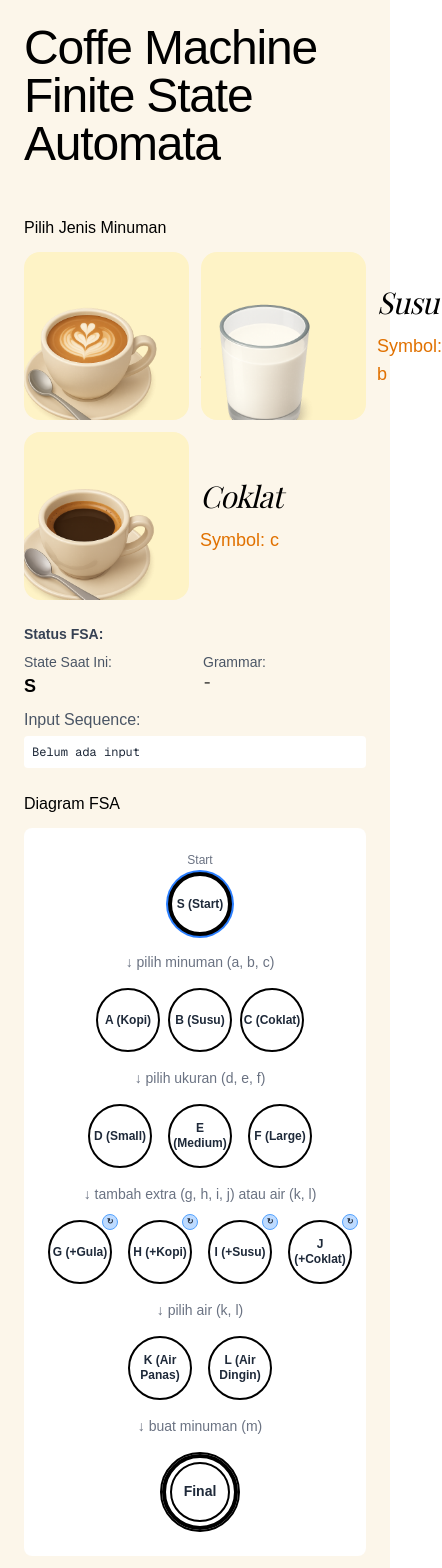
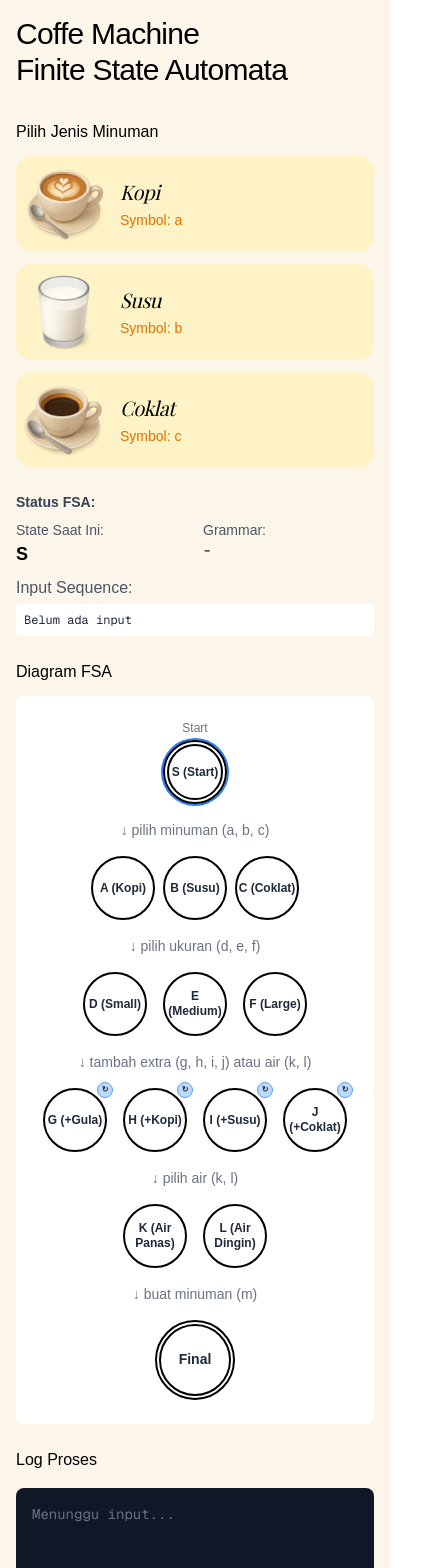
Before and after one commit to rianmubarok/coffe-fsa-simulator, a Next.js app: page / in a window 390 px wide. Shown: the top 1568 px of the page, 442 px wide, since content can reach past the window. Built offline with nearby package versions, Linux system fonts and the light colour scheme; a web font is replaced by a local one.

Commit message:
fix: update interface

```diff
--- a/src/components/Selection/DrinkSelection.tsx
+++ b/src/components/Selection/DrinkSelection.tsx
@@ -31,27 +31,27 @@ export const DrinkSelection: React.FC<DrinkSelectionProps> = ({
   return (
     <div className="mb-6">
       <h3 className="text-black mb-3">Pilih Jenis Minuman</h3>
-      <div className="grid grid-cols-2 gap-3 mb-4">
+      <div className="grid grid-cols-1 sm:grid-cols-2 gap-3 mb-4">
         {drinks.map((drink) => (
           <button
             key={drink.id}
             onClick={() => onSelect(drink)}
             className="bg-amber-100 hover:bg-amber-200 rounded-2xl transition-all text-left cursor-pointer flex items-center gap-2 group pr-4"
           >
-            <div className="w-42 h-42 relative flex-shrink-0 overflow-hidden">
+            <div className="w-24 h-24 sm:w-32 sm:h-32 relative flex-shrink-0 overflow-hidden">
               <Image
                 src={getDrinkImage(drink.name)}
                 alt={drink.name}
                 fill
-                className="object-contain transition-all duration-300 translate-y-8 -translate-x-5 transform group-hover:translate-y-2"
+                className="object-contain transition-all duration-300 transform sm:group-hover:-translate-y-2"
               />
             </div>
 
             <div>
-              <div className="text-black text-3xl tracking-tight font-playfair italic">
+              <div className="text-black text-xl sm:text-3xl tracking-tight font-playfair italic">
                 {drink.name}
               </div>
-              <div className="mt-3 text-lg text-amber-600">
+              <div className="mt-1 sm:mt-3 text-sm sm:text-lg text-amber-600">
                 Symbol: {drink.symbol}
               </div>
             </div>
--- a/src/components/Selection/ExtraSelection.tsx
+++ b/src/components/Selection/ExtraSelection.tsx
@@ -34,7 +34,7 @@ export const ExtraSelection: React.FC<ExtraSelectionProps> = ({
   return (
     <div className="mb-6">
       <h3 className="text-black mb-3">Tambahan Extra (Opsional - Max 3)</h3>
-      <div className="grid grid-cols-2 gap-3 mb-4">
+      <div className="grid grid-cols-1 sm:grid-cols-2 gap-3 mb-4">
         {extraOptions.map((extra) => (
           <button
             key={extra.id}
@@ -42,20 +42,20 @@ export const ExtraSelection: React.FC<ExtraSelectionProps> = ({
             disabled={extras.length >= 3}
             className="bg-amber-100 hover:bg-amber-200 disabled:bg-gray-200 disabled:cursor-not-allowed rounded-2xl transition-all text-left cursor-pointer flex items-center gap-2 group pr-4"
           >
-            <div className="w-42 h-42 relative flex-shrink-0 overflow-hidden">
+            <div className="w-24 h-24 sm:w-32 sm:h-32 relative flex-shrink-0 overflow-hidden">
               <Image
                 src={getExtraImage(extra.name)}
                 alt={extra.name}
                 fill
-                className="object-contain transition-all duration-300 translate-y-8 -translate-x-5 transform group-hover:translate-y-2"
+                className="object-contain transition-all duration-300 transform sm:group-hover:-translate-y-2"
               />
             </div>
 
             <div>
-              <div className="text-black text-3xl tracking-tight font-playfair italic">
+              <div className="text-black text-xl sm:text-3xl tracking-tight font-playfair italic">
                 {extra.name}
               </div>
-              <div className="mt-3 text-lg text-amber-600">
+              <div className="mt-1 sm:mt-3 text-sm sm:text-lg text-amber-600">
                 Symbol: {extra.symbol}
               </div>
             </div>
@@ -68,7 +68,7 @@ export const ExtraSelection: React.FC<ExtraSelectionProps> = ({
 
       <div className="mb-4">
         <h3 className="text-black mb-3">Pilih Air</h3>
-        <div className="grid grid-cols-2 gap-3">
+        <div className="grid grid-cols-1 sm:grid-cols-2 gap-3">
           <button
             onClick={() => onWaterSelect('k')}
             disabled={isProcessing}
--- a/src/components/Selection/SizeSelection.tsx
+++ b/src/components/Selection/SizeSelection.tsx
@@ -25,29 +25,29 @@ export const SizeSelection: React.FC<SizeSelectionProps> = ({
   return (
     <div className="mb-6">
       <h3 className="text-black mb-3">Pilih Ukuran Gelas</h3>
-      <div className="grid grid-cols-2 gap-3 mb-4">
+      <div className="grid grid-cols-1 sm:grid-cols-2 gap-3 mb-4">
         {sizes.map((size) => (
           <button
             key={size.id}
             onClick={() => onSelect(size)}
             className="bg-amber-100 hover:bg-amber-200 rounded-2xl transition-all text-left cursor-pointer flex items-center gap-2 group pr-4"
           >
-            <div className="w-42 h-42 relative flex-shrink-0 overflow-hidden">
+            <div className="w-24 h-24 sm:w-32 sm:h-32 relative flex-shrink-0 overflow-hidden">
               <Image
                 src="/img/gelas.png"
                 alt={size.name}
                 fill
-                className={`object-contain transition-all duration-300 translate-y-8 -translate-x-5 transform group-hover:translate-y-2 ${getSizeScale(
+                className={`object-contain transition-all duration-300 transform sm:group-hover:-translate-y-2 ${getSizeScale(
                   size.name
                 )}`}
               />
             </div>
 
             <div>
-              <div className="text-black text-3xl tracking-tight font-playfair italic">
+              <div className="text-black text-xl sm:text-3xl tracking-tight font-playfair italic">
                 {size.name}
               </div>
-              <div className="mt-3 text-lg text-amber-600">
+              <div className="mt-1 sm:mt-3 text-sm sm:text-lg text-amber-600">
                 Symbol: {size.symbol}
               </div>
             </div>
--- a/src/components/Visualization/DoneState.tsx
+++ b/src/components/Visualization/DoneState.tsx
@@ -33,10 +33,9 @@ export const DoneState: React.FC<DoneStateProps> = ({
       <h3 className="text-3xl text-black mb-4 font-playfair italic">
         Minuman Selesai!
       </h3>
-      <p className="text-gray-700 mb-4 text-xl font-semibold">
-        {finalDrinkName || `${selectedDrink?.name} ${selectedSize?.name}`}
+      <p className="text-gray-700 mb-4 text-xl">
+        {finalDrinkName || `${selectedDrink?.name} - Gelas ${selectedSize?.name}`}
       </p>
-      <p className="text-gray-600 text-sm">Siap dinikmati! 🎉</p>
       <button
         onClick={onReset}
         className="w-full p-3 bg-amber-100 hover:bg-amber-200 text-amber-800 rounded-lg transition-all transform flex items-center justify-center gap-2 font-semibold cursor-pointer"
--- a/src/components/Visualization/FSADiagram.tsx
+++ b/src/components/Visualization/FSADiagram.tsx
@@ -61,9 +61,11 @@ export const FSADiagram: React.FC<FSADiagramProps> = ({ currentState }) => {
               className={`w-16 h-16 rounded-full ${getStateStyle(
                 "S",
                 currentState
-              )} flex flex-col items-center justify-center font-bold text-xs transition-all duration-300`}
+              )} !border-none flex flex-col items-center justify-center font-bold text-xs transition-all duration-300 relative`}
             >
-              <div className="text-center leading-tight">
+              <div className="absolute inset-0 rounded-full border-2 border-black"></div>
+              <div className="absolute inset-1 rounded-full border-2 border-black"></div>
+              <div className="text-center leading-tight relative z-10">
                 {stateLabels["S"]}
               </div>
             </div>
@@ -158,10 +160,10 @@ export const FSADiagram: React.FC<FSADiagramProps> = ({ currentState }) => {
             className={`w-20 h-20 rounded-full ${getStateStyle(
               "Final",
               currentState
-            )} flex flex-col items-center justify-center font-bold text-sm transition-all duration-300 relative`}
+            )} !border-none flex flex-col items-center justify-center font-bold text-sm transition-all duration-300 relative`}
           >
-            <div className="absolute inset-0 rounded-full border-4 border-black"></div>
-            <div className="absolute inset-2 rounded-full border-2 border-black"></div>
+            <div className="absolute inset-0 rounded-full border-2 border-black"></div>
+            <div className="absolute inset-1 rounded-full border-2 border-black"></div>
             <div className="relative z-10 text-center leading-tight">
               {stateLabels["Final"]}
             </div>
--- a/src/components/hooks/useCoffeeMachine.ts
+++ b/src/components/hooks/useCoffeeMachine.ts
@@ -93,7 +93,7 @@ const generateDrinkName = (
 
   // Tambahkan ukuran
   const sizeName = size.name;
-  drinkName += ` ${sizeName}`;
+  drinkName += ` - Gelas ${sizeName}`;
 
   return drinkName;
 };
@@ -231,8 +231,7 @@ export const useCoffeeMachine = () => {
         `[FSA] State: ${prevState} → ${nextState} (self-loop ↻, input: ${input})`
       );
       addLog(
-        `✓ Menambahkan extra: ${extra.name} (${
-          extras.length + 1
+        `✓ Menambahkan extra: ${extra.name} (${extras.length + 1
         }/3) - Loop di state ${nextState}`
       );
     } else {
@@ -269,7 +268,7 @@ export const useCoffeeMachine = () => {
       selectedSize
     );
     if (tempName) {
-      addLog(`📝 Komposisi: ${tempName}`);
+      addLog(`Komposisi: ${tempName}`);
     }
 
     setStep("confirmation");
@@ -307,12 +306,12 @@ export const useCoffeeMachine = () => {
     );
     setFinalDrinkName(drinkName);
 
-    addLog("⚙️ Memproses minuman...");
+    addLog("Memproses minuman...");
 
     await new Promise((resolve) => setTimeout(resolve, 1000));
 
     addLog(`✓ Minuman selesai dibuat!`);
-    addLog(`🎉 ${drinkName}`);
+    addLog(`${drinkName}`);
     addLog("--- SELAMAT MENIKMATI ---");
     setIsProcessing(false);
     setStep("done");
@@ -322,7 +321,7 @@ export const useCoffeeMachine = () => {
     // Final state tidak bisa reset dengan input 0 (tidak ada transisi 0 dari Final)
     // Tapi bisa langsung reset ke S untuk membuat minuman baru
     if (currentState === "Final") {
-      addLog("🔄 Membuat minuman baru: Kembali ke state Start (S)");
+      addLog("Membuat minuman baru: Kembali ke state Start (S)");
       setCurrentState("S");
       setInputSequence([]);
       setGrammar("");
@@ -345,7 +344,7 @@ export const useCoffeeMachine = () => {
       addLog(
         `[FSA] State: ${prevState} → ${nextState} (input: ${input} - reset)`
       );
-      addLog("🔄 Reset: Kembali ke state Start (S)");
+      addLog("Reset: Kembali ke state Start (S)");
       const resetSeq = [...inputSequence, input];
       setInputSequence(resetSeq);
       setGrammar((prev) => prev + input);
--- a/src/components/index.tsx
+++ b/src/components/index.tsx
@@ -36,11 +36,11 @@ export const CoffeeMachine: React.FC = () => {
   } = useCoffeeMachine();
 
   return (
-    <div className="min-h-screen bg-[#fcf6ea] p-6">
+    <div className="min-h-screen bg-[#fcf6ea] p-4 sm:p-6">
       <div className="max-w-7xl mx-auto">
         {/* Header */}
-        <div className="mb-12">
-          <div className="flex flex-col mb-2 text-5xl text-black tracking-tight">
+        <div className="mb-8 sm:mb-12">
+          <div className="flex flex-col mb-2 text-3xl sm:text-5xl text-black tracking-tight">
             <h1>Coffe Machine</h1>
             <h1>Finite State Automata</h1>
           </div>
```
